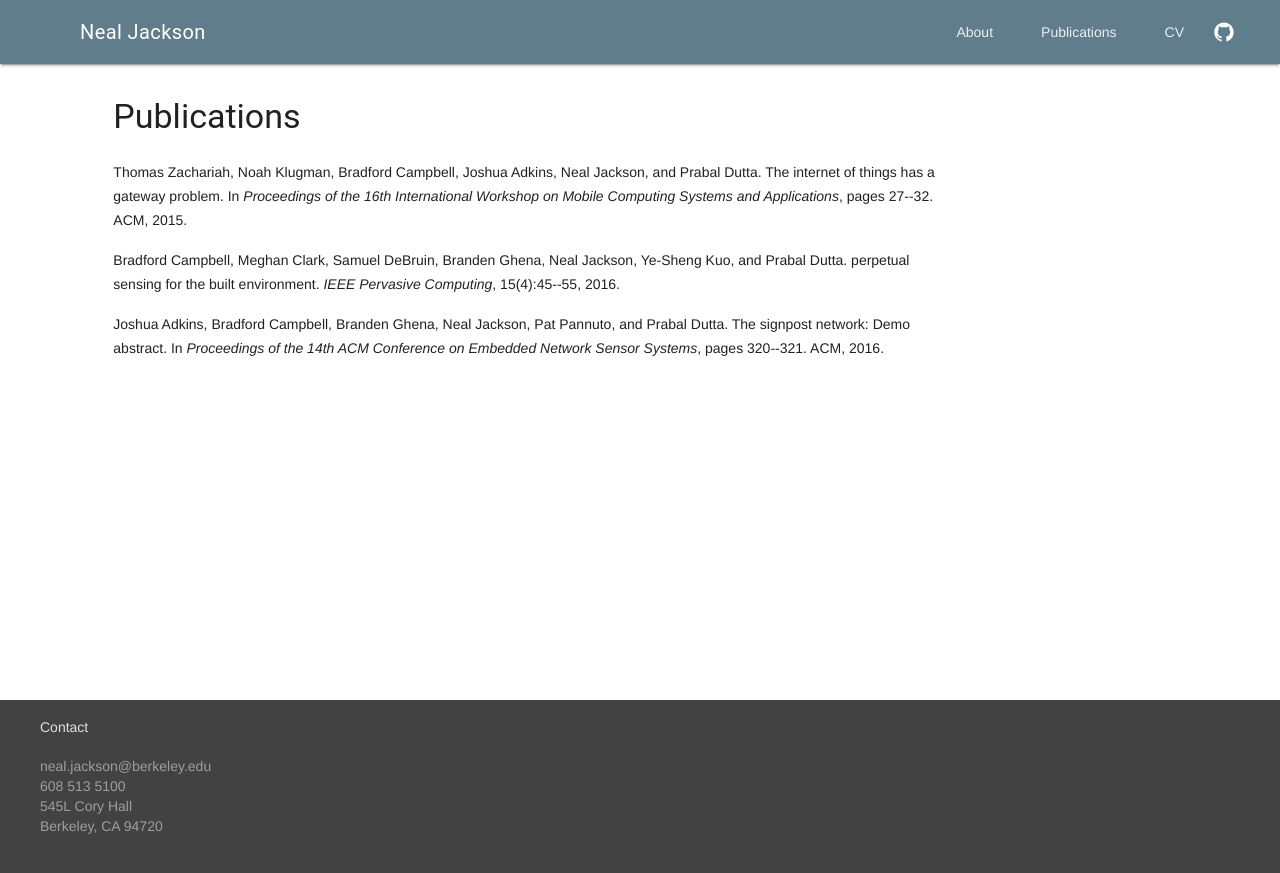
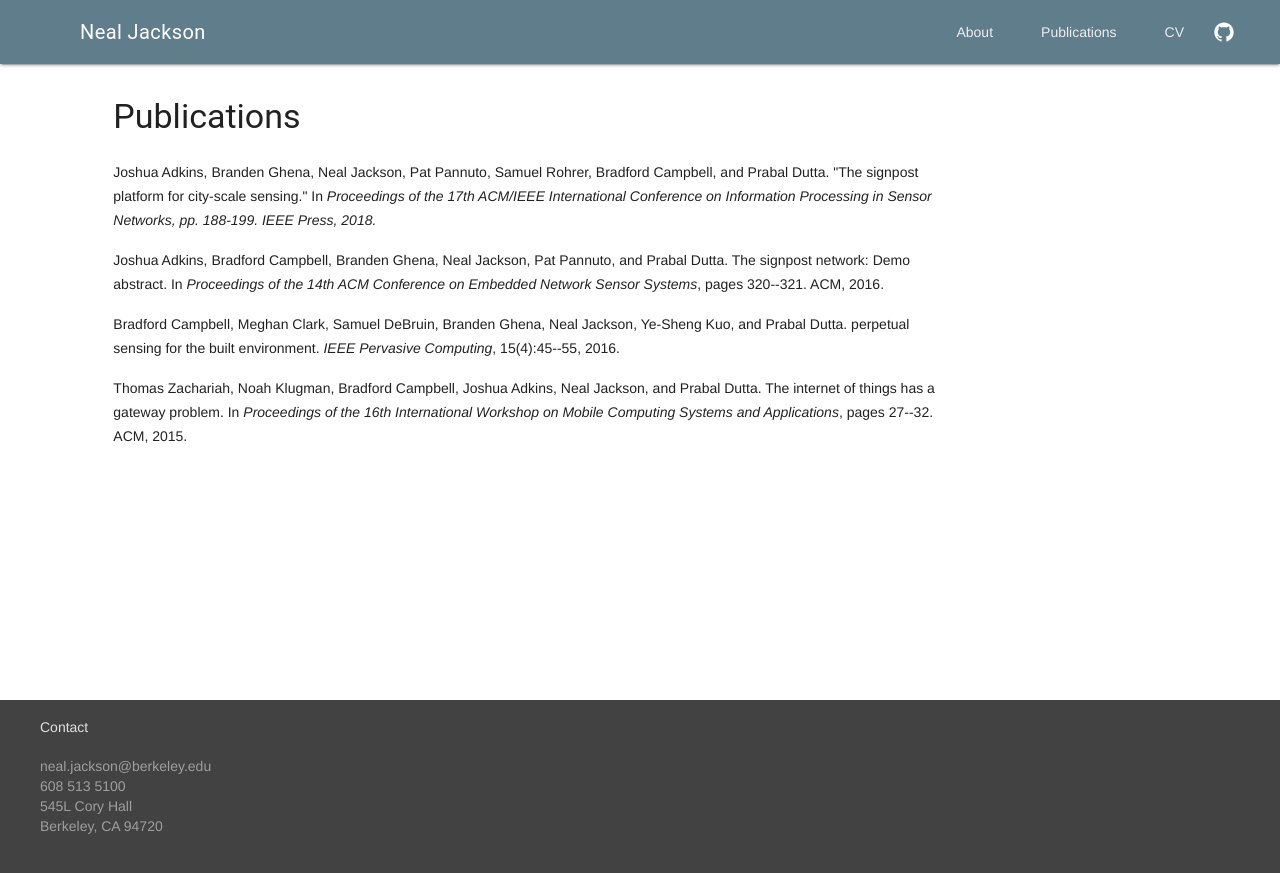
Before and after one commit to nealjack/nsjackson.com, a Jekyll site: the page built from publications.md, in a window 1280 px wide. Shown: the top 873 px of the page. Built offline with Jekyll 4.4.1, drawn with Linux system fonts in a browser that asks for light colours; nearby versions of some CDN libraries.

Commit message:
update cv/pubs

```diff
--- a/_includes/citations.html
+++ b/_includes/citations.html
@@ -6,14 +6,20 @@
 
 
 
+<p><a name="adkins2018signpostplatform"></a>
 
-<p><a name="zachariah2015internet"></a>
+Joshua Adkins, Branden Ghena, Neal Jackson, Pat Pannuto, Samuel Rohrer,
+Bradford Campbell, and Prabal Dutta. "The signpost platform for city-scale
+sensing." In <em>Proceedings of the 17th ACM/IEEE International Conference on
+  Information Processing in Sensor Networks, pp. 188-199. IEEE Press, 2018. </em> </p>
 
-Thomas Zachariah, Noah Klugman, Bradford Campbell, Joshua Adkins, Neal Jackson,
-  and Prabal Dutta.
- The internet of things has a gateway problem.
- In <em>Proceedings of the 16th International Workshop on Mobile
-  Computing Systems and Applications</em>, pages 27--32. ACM, 2015.
+<p><a name="adkins2016signpost"></a>
+
+Joshua Adkins, Bradford Campbell, Branden Ghena, Neal Jackson, Pat Pannuto, and
+  Prabal Dutta.
+ The signpost network: Demo abstract.
+ In <em>Proceedings of the 14th ACM Conference on Embedded Network
+  Sensor Systems</em>, pages 320--321. ACM, 2016.
 
 </p>
 
@@ -26,12 +32,13 @@ Bradford Campbell, Meghan Clark, Samuel DeBruin, Branden Ghena, Neal Jackson,
 
 </p>
 
-<p><a name="adkins2016signpost"></a>
 
-Joshua Adkins, Bradford Campbell, Branden Ghena, Neal Jackson, Pat Pannuto, and
-  Prabal Dutta.
- The signpost network: Demo abstract.
- In <em>Proceedings of the 14th ACM Conference on Embedded Network
-  Sensor Systems</em>, pages 320--321. ACM, 2016.
+<p><a name="zachariah2015internet"></a>
+
+Thomas Zachariah, Noah Klugman, Bradford Campbell, Joshua Adkins, Neal Jackson,
+  and Prabal Dutta.
+ The internet of things has a gateway problem.
+ In <em>Proceedings of the 16th International Workshop on Mobile
+  Computing Systems and Applications</em>, pages 27--32. ACM, 2015.
 
 </p>
```
Also changed, not shown: 1 other file.
